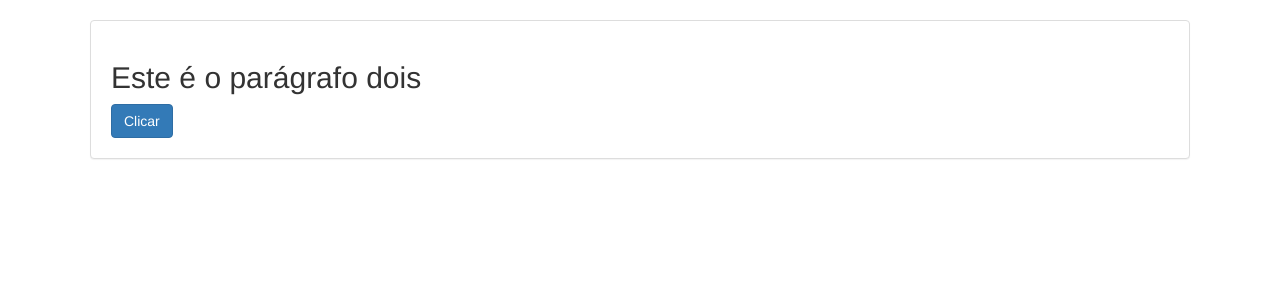
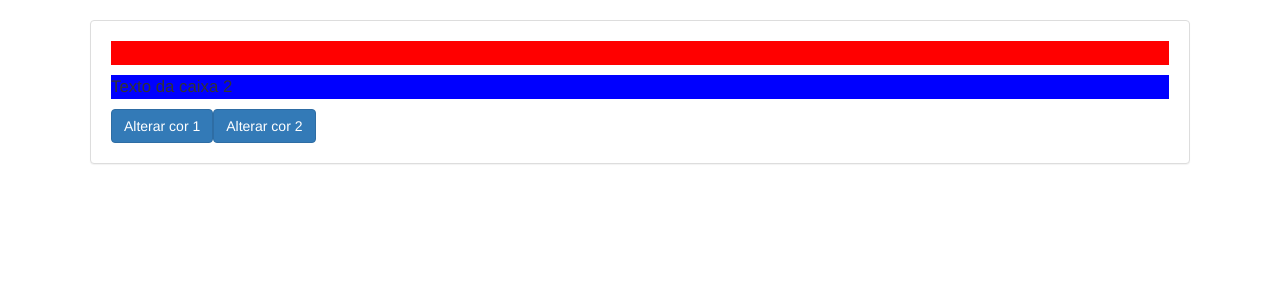
Before and after one commit to tkdkill/primeiro, an Angular app: page / in a window 1280 px wide. Shown: the top 300 px of the page. Built offline with nearby package versions, Linux system fonts and the light colour scheme.

Commit message:
11-11-2017_Aula21P1

```diff
--- a/src/app/app.component.html
+++ b/src/app/app.component.html
@@ -1,19 +1,22 @@
-<!-- Angular #020 Directive ngIf com uma condição Else -->
+<!-- Angular #021 Attribute Directive ngStyle -->
 <div class="container">
   <div class="panel panel-default espaco">
 
-    <p *ngIf="apresentar; else outroParagrafo">Este é o parágrafo um</p>
+    <div [ngStyle]="{'color': 'red', backgroundColor: cor}">
 
-    <ng-template #outroParagrafo>
-      <h2>Este é o parágrafo dois</h2>
-    </ng-template>
+      <p>Texto da caixa 1</p>
+    </div>
+
+<div [ngStyle]="{backgroundColor: cor2}">
+
+      <p>Texto da caixa 2</p>
+    </div>
+
+    <button class="btn btn-primary" (click)="alterarCor()">Alterar cor 1</button>
+
+    <button class="btn btn-primary" (click)="alterarCor2()">Alterar cor 2</button>
 
 
-
-    <!-- <p *ngIf="!apresentar">Este é o parágrafo dois</p> -->
-
-
-    <button class="btn btn-primary" (click)="btn_click()">Clicar</button>
 
 
   </div>
--- a/src/app/app.component.ts
+++ b/src/app/app.component.ts
@@ -6,15 +6,16 @@ import { Component } from '@angular/core';
   styleUrls: ['./app.component.css']
 })
 export class AppComponent {
+  //corDoElemento: string = 'blue';
+  cor: string = 'red';
+  cor2: string = 'blue';
 
-  apresentar: boolean = false;
+  alterarCor(){
+    this.cor = 'yellow';
+  }
 
-  btn_click(){
-    if(this.apresentar){
-      this.apresentar = false;
-    }else{
-      this.apresentar = true;
-    }
+  alterarCor2(){
+    this.cor2 = '#25524412'
   }
 
 }
```
